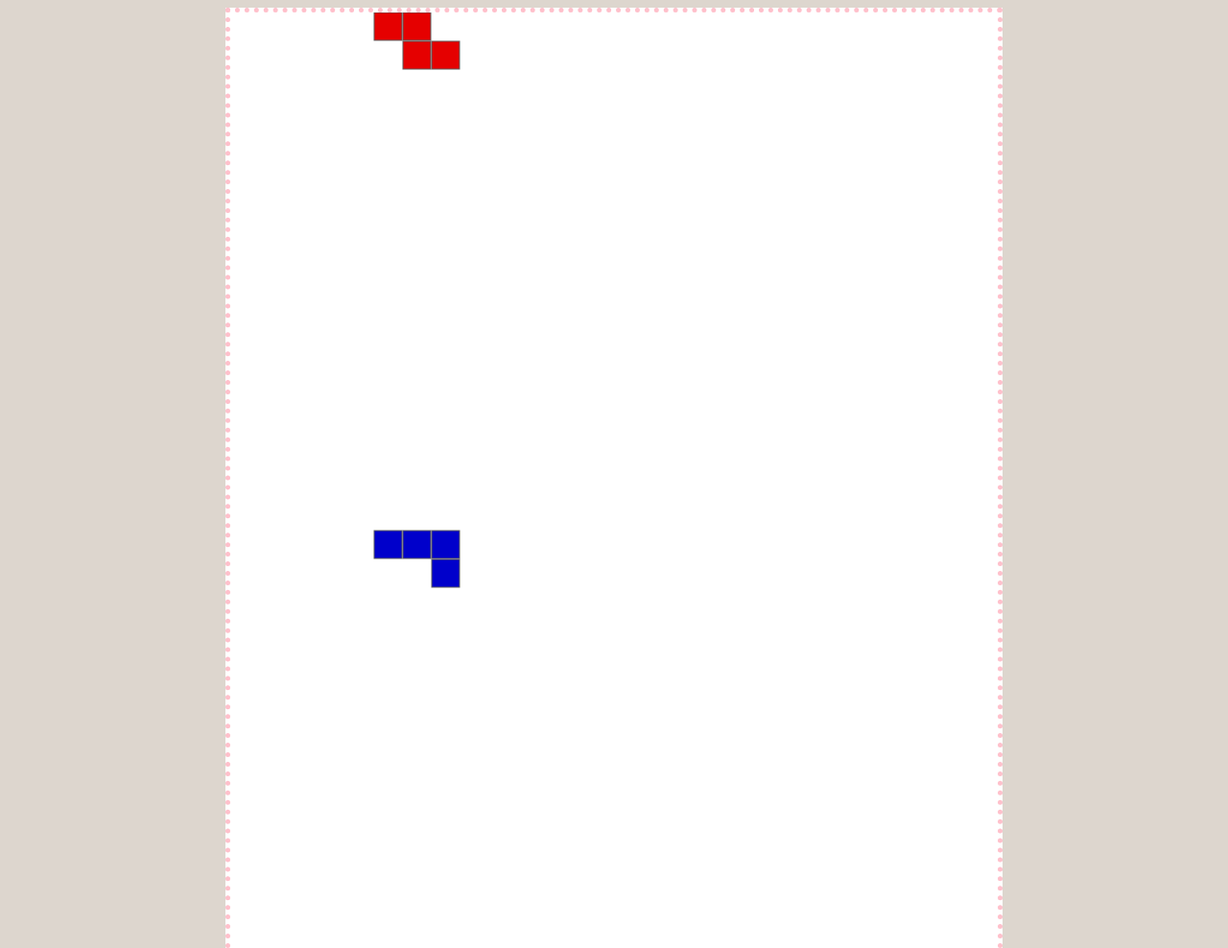
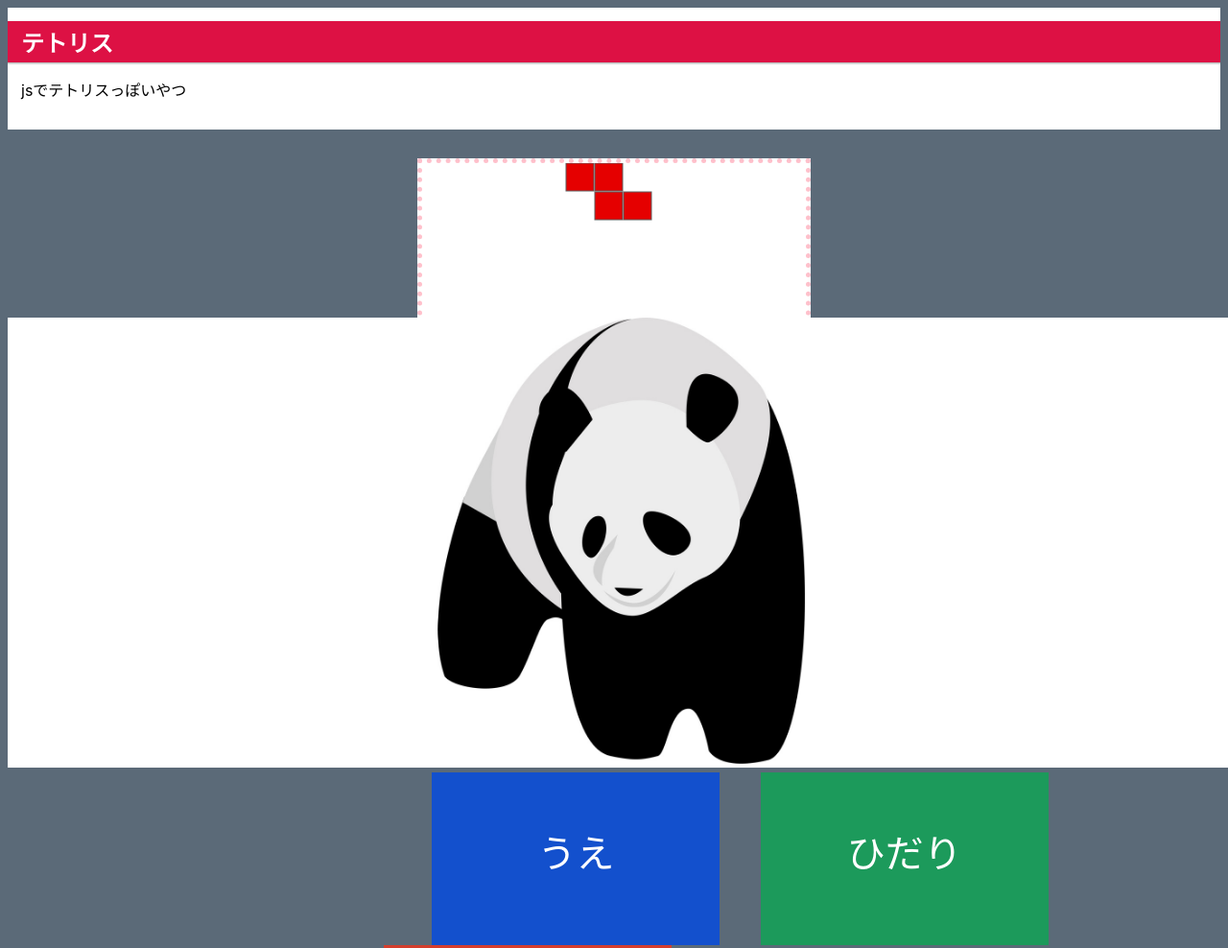
Before and after one commit to qoo-6649/bamboo, a plain HTML site: page js-tetris/index.html in a window 1280 px wide. Shown: the top 988 px of the page at 96% size. Drawn offline with Linux system fonts and the light colour scheme.

Commit message:
tetris
Signed-off-by: qoo-6649 <onmstn171@gmail.com>

```diff
--- a/js-tetris/index.html
+++ b/js-tetris/index.html
@@ -1,15 +1,37 @@
 <!DOCTYPE html>
 <html>
+<!--ヘッダー-->
 <head>
-    <title>HTML5 Tetris</title>
+    <meta charset="UTF-8" />
+    <meta name="viewport" content="user-scalable=no">
+    <title>テトリス</title>
+    <!--ファビコン-->
+    <link rel="shortcut icon" href="../favicon.ico" type="image/vnd.microsoft.icon">
+    <link rel="icon" href="../favicon.ico" type="image/vnd.microsoft.icon">
+    <!--CSS-->
     <link rel='stylesheet' href='style.css' />
 </head>
+<!--コンテンツ-->
 <body>
+
+    <!--音声ファイル-->
     <audio id="clearsound" src="sound/pop.ogg" preload="auto"></audio>
-    <canvas width='800' height='1200'></canvas>
+
+    <!--見出し-->
+    <div id="title">
+        <h1>テトリス</h1>
+        <p>jsでテトリスっぽいやつ</p>
+    </div>
+
+    <!--テトリスエリア-->
+    <canvas width='400' height='600'></canvas>
+
+    <!--JS-->
     <script src='js/tetris.js'></script>
     <script src='js/controller.js'></script>
     <script src='js/render.js'></script>
+
+    <!--コントローラ-->
     <div id="controller">
         <ul id="button_box">
             <li id="top">うえ</li>
@@ -18,5 +40,13 @@
             <li id="bottom">した</li>
         </ul>
     </div>
+
+    <!--フッター-->
+    <div id="footer">
+        <div class="panda_img">
+            <img class="panda" src="../img/bamboo/panda.jpg" alt="パンダ画像">
+        </div>
+    </div>
+
 </body>
 </html>
--- a/js-tetris/js/controller.js
+++ b/js-tetris/js/controller.js
@@ -1,5 +1,5 @@
 /*
- キーボードを入力した時に一番最初に呼び出される処理
+ * キーボードを入力した時に一番最初に呼び出される処理
  */
 document.body.onkeydown = function( e ) {
   // キーに名前をセットする
@@ -18,33 +18,42 @@ document.body.onkeydown = function( e ) {
   }
 };
 
-window.onload = function () {
+/*
+ * コントローラータップでブロックを動かす処理
+ * ※画面読み込み後に呼び出す
+ */
+document.addEventListener("DOMContentLoaded", function() {
 
-    document.getElementById("top").onmousedown = function () {
-        // セットされたキーの場合はtetris.jsに記述された処理を呼び出す
-        keyPress( 38 );
-        // 描画処理を行う
+    // うえ(回転)
+    document.getElementById("top").addEventListener('click', clickTop, false);
+
+    function clickTop() {
+        keyPress('rotate');
         render();
     };
 
-    document.getElementById("left").onmousedown = function () {
-        // セットされたキーの場合はtetris.jsに記述された処理を呼び出す
-        keyPress( 37 );
-        // 描画処理を行う
+    // ひだり
+    document.getElementById("left").addEventListener('click', clickLeft, false);
+
+    function clickLeft() {
+        keyPress('left');
         render();
     };
 
-    document.getElementById("right").onmousedown = function () {
-        // セットされたキーの場合はtetris.jsに記述された処理を呼び出す
-        keyPress( 39 );
-        // 描画処理を行う
+    // みぎ
+    document.getElementById("right").addEventListener('click', clickRight, false);
+
+    function clickRight() {
+        keyPress('right');
         render();
     };
 
-    document.getElementById("bottom").onmousedown = function () {
-        // セットされたキーの場合はtetris.jsに記述された処理を呼び出す
-        keyPress( 40 );
-        // 描画処理を行う
+    // した
+    document.getElementById("bottom").addEventListener('click', clickBottom, false);
+
+    function clickBottom() {
+        keyPress('down');
         render();
     };
-}
+
+}, false);
--- a/js-tetris/js/tetris.js
+++ b/js-tetris/js/tetris.js
@@ -146,6 +146,7 @@ function clearLines() {
 
 // キーボードが押された時に呼び出される関数
 function keyPress( key ) {
+  console.log( key );
   switch ( key ) {
   case 'left':
     if ( valid( -1 ) ) {
--- a/js-tetris/style.css
+++ b/js-tetris/style.css
@@ -4,10 +4,47 @@
 }
 body {
     font-family: -apple-system, BlinkMacSystemFont, "Helvetica Neue", "Yu Gothic", YuGothic, "ヒラギノ角ゴ ProN W3", Hiragino Kaku Gothic ProN, Arial, "メイリオ", Meiryo, sans-serif;
+    overflow: hidden;
 }
 html {
-    background: #ddd6ce;
+    background: #5b6a78;
     font-family: 'font';
+    -ms-touch-action: manipulation;
+    overflow: hidden;
+}
+h1 {
+    position: relative;
+    color: #fff;
+    font-size: 24px;
+    background: #d14;
+    margin: 0 -24px;
+    padding: 4px 24px;
+    box-shadow: 0 1px 2px rgba(0, 0, 0, 0.4);
+}
+h1:before, h1:after {
+    position: absolute;
+    top: 100%;
+    content: "";
+    width: 0;
+    height: 0;
+    border: 5px solid transparent;
+    border-top: 5px solid #000;
+    opacity: 0.5;
+}
+h1:before {
+    left: 0;
+    border-right: 5px solid #000;
+}
+h1:after {
+    right: 0;
+    border-left: 5px solid #000;
+}
+div#title {
+    width: 100%;
+    margin: 0 auto;
+    margin-bottom: 30px;
+    padding: 14px;
+    background: #fff;
 }
 canvas {
     display: block;
@@ -27,15 +64,16 @@ ul#button_box {
 }
 li {
     width: 300px;
-    height: 150px;
+    height: 180px;
     background: #ddd6ce;
     display: inline-block;
     text-align: center;
-    font-size: 35px;
+    font-size: 40px;
     vertical-align: middle;
     -webkit-box-align: center;
-    line-height: 140px;
+    line-height: 170px;
     color: #fff;
+    -webkit-touch-callout: none;
 }
 li#top {
     margin-left: 35%;
@@ -53,3 +91,16 @@ li#bottom {
     margin-left: 35%;
     background: #f6df43;
 }
+#footer {
+    position: fixed;
+    bottom: 0;
+    background: #fff;
+    width: 100%;
+}
+.panda_img{
+    width: 100%;
+    text-align: center;
+}
+.panda{
+    width: 30%;
+}
```
